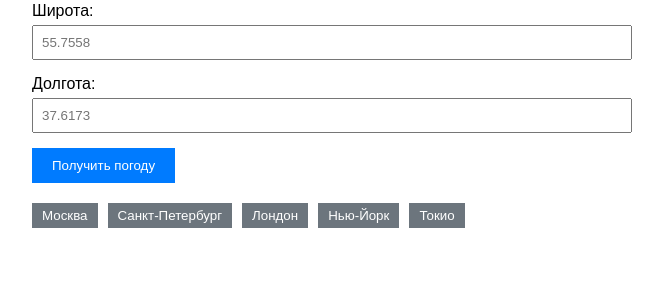
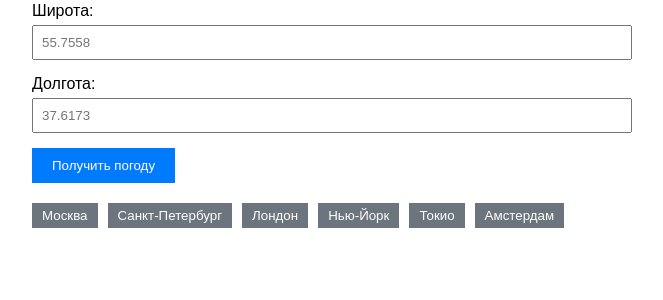
Before and after one commit to Mil0radOvich/DevOPS_Lab1_Repos, a Flask app: page / in a window 1280 px wide. Shown: the part 132-432 px from the top of the page, without its empty margins (308-971 px from the left). Run offline with Flask 3, Linux system fonts and the light colour scheme.

Commit message:
city-list add Amsterdam

```diff
--- a/weather-flask-app/templates/index.html
+++ b/weather-flask-app/templates/index.html
@@ -37,6 +37,7 @@
         <button class="city-btn" onclick="setCoords(51.5074, -0.1278)">Лондон</button>
         <button class="city-btn" onclick="setCoords(40.7128, -74.0060)">Нью-Йорк</button>
         <button class="city-btn" onclick="setCoords(35.6762, 139.6503)">Токио</button>
+        <button class="city-btn" onclick="setCoords(52.373, 4.8926)">Амстердам</button>
     </div>
 
     <script>
```
